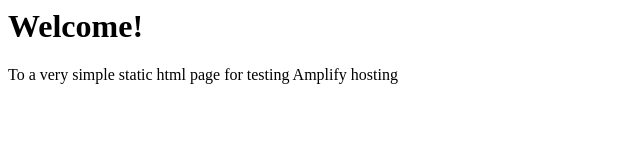
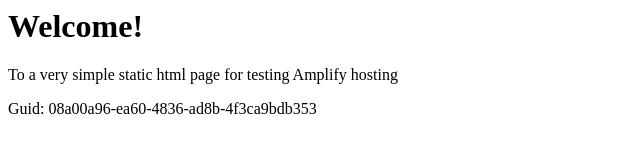
Before and after one commit to aws-aemilia-arn/Github-PR-Commit-Integration-Test-DoNotTouch-GithubWebhookPreviewCanaryTest-v1-prod-eu-north-1, a website: page src/index.html in a window 1280 px wide. Shown: the whole page, without its empty margins (0-640 px from the left). Drawn offline with Linux system fonts and the light colour scheme.

Commit message:
commit from integ tests

```diff
--- a/src/index.html
+++ b/src/index.html
@@ -1,3 +1,5 @@
+
+
 <html lang="en">
 
 <head>
@@ -10,6 +12,6 @@
 <body>
     <h1>Welcome!</h1>
     <p>To a very simple static html page for testing Amplify hosting</p>
-</body>
+    <p>Guid: 08a00a96-ea60-4836-ad8b-4f3ca9bdb353</p></body>
 
 </html>
```
